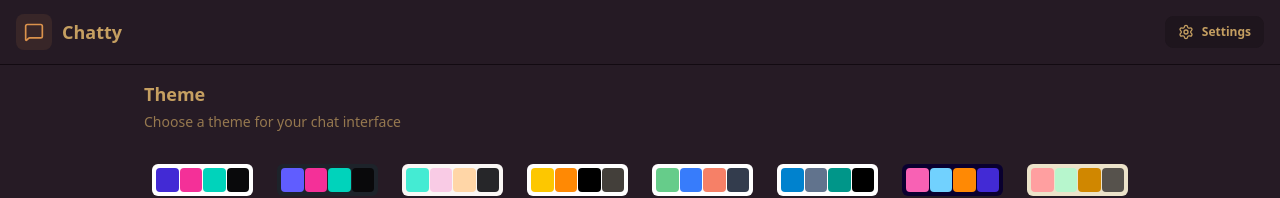
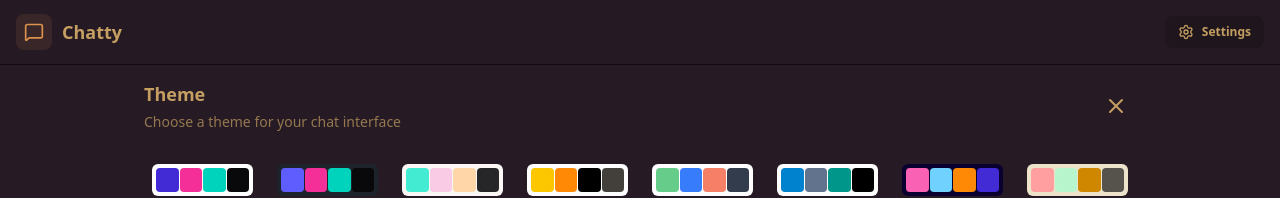
Before and after one commit to omkarhole/Realtime-Chatapp, a React (Vite) app in the folder frontend/: page /Settings in a window 1280 px wide. Shown: the top 198 px of the page. Built offline with nearby package versions, Linux system fonts and the light colour scheme; no server answers.

Commit message:
feat: add close  button to Theme Settings page

```diff
--- a/frontend/src/pages/SettingsPage.jsx
+++ b/frontend/src/pages/SettingsPage.jsx
@@ -1,6 +1,7 @@
 import { THEMES } from "../constants";
 import { useThemeStore } from "../store/useThemeStore";
-import { Send} from "lucide-react";
+import { Send, X } from "lucide-react";
+import { useNavigate } from "react-router-dom";
 
 const PREVIEW_MESSAGES = [
   { id: 1, content: "Hey! How's it going?", isSent: false },
@@ -9,13 +10,19 @@ const PREVIEW_MESSAGES = [
 
 const SettingsPage = () => {
   const { theme, setTheme } = useThemeStore();
+  const navigate = useNavigate();
 
   return (
     <div className="h-screen container mx-auto px-4 pt-20 max-w-5xl">
       <div className="space-y-6">
-        <div className="flex flex-col gap-1">
-          <h2 className="text-lg font-semibold">Theme</h2>
-          <p className="text-sm text-base-content/70">Choose a theme for your chat interface</p>
+        <div className="flex items-center justify-between">
+          <div className="flex flex-col gap-1">
+            <h2 className="text-lg font-semibold">Theme</h2>
+            <p className="text-sm text-base-content/70">Choose a theme for your chat interface</p>
+          </div>
+          <button onClick={() => navigate("/")} className="btn btn-ghost btn-circle">
+            <X size={24} />
+          </button>
         </div>
 
         <div className="grid grid-cols-4 sm:grid-cols-6 md:grid-cols-8 gap-2">
```
